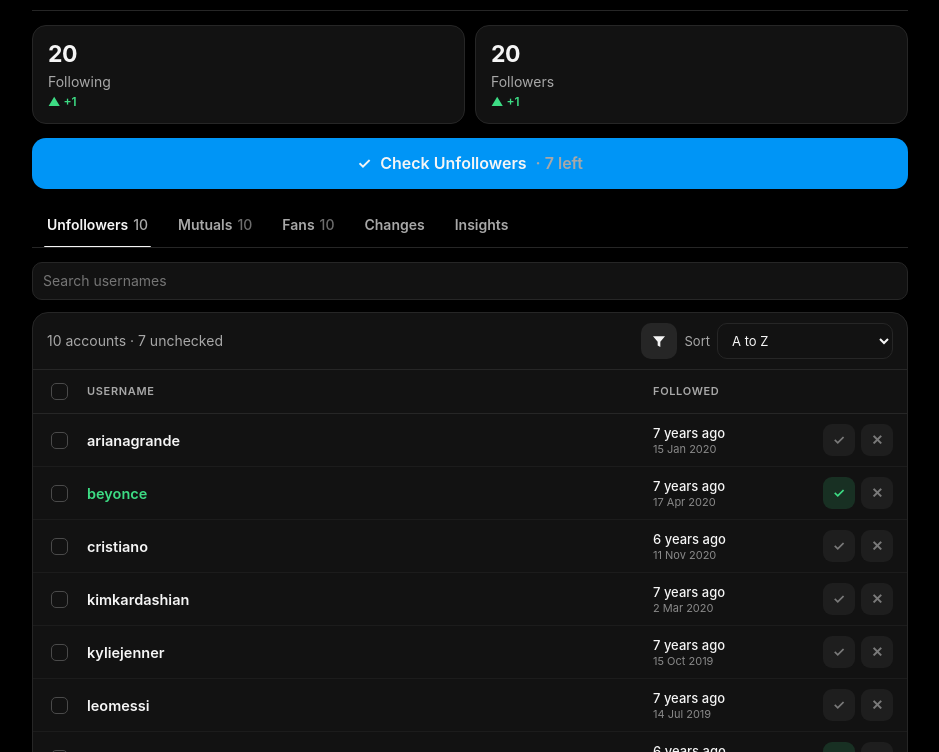
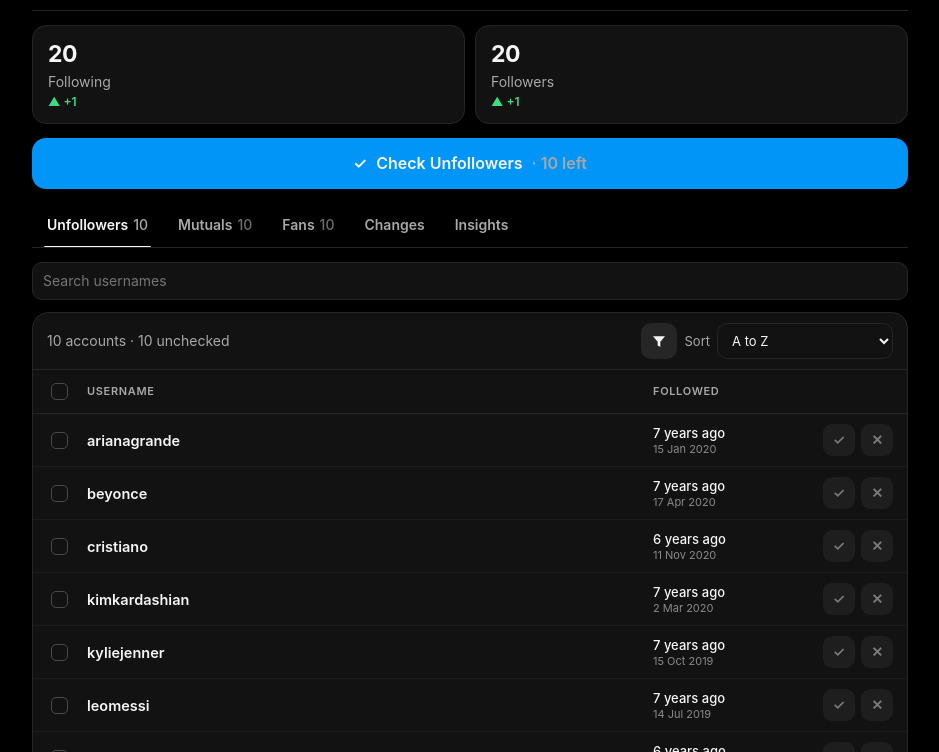
Before and after one commit to kitsudeve/instagram-unfollowers, a plain HTML site: page index.html in a window 1280 px wide. Shown: the part 48-800 px from the top of the page, without its empty margins (170-1109 px from the left). Drawn offline with nearby package versions, Linux system fonts and the light colour scheme; a web font is replaced by a local one.

Commit message:
Start the example profile with nothing marked
The seeded kept/removed accounts read as confusing state rather than as a
demonstration of what the marks look like.

Co-Authored-By: Claude Opus 5 <noreply@anthropic.com>
Claude-Session: https://claude.ai/code/session_014rxNEg97wQz9HNcTphSi6w

```diff
--- a/index.html
+++ b/index.html
@@ -222,7 +222,7 @@ S.f=FRESH();S.cks=Object.assign(FRESH(),{scope:'nofb',sort:'shuffle',st:['u'],fo
 const EX=(()=>{const a=['cristiano','leomessi','selenagomez','kyliejenner','therock','arianagrande','kimkardashian','beyonce','nike','natgeo'],
 b=['nasa','taylorswift','zendaya','billieeilish','dualipa','harrystyles','spotify','netflix','nba','vogue'],
 c=['mrbeast','khaby.lame','charlidamelio','addisonraee','lilnasx','kevinhart4real','chrishemsworth','priyankachopra','dojacat','sza'];
-const p={name:'example_user',date:'2026-11-18',fing:{},fers:{},meta:{natgeo:{s:'k'},nike:{s:'r'},beyonce:{s:'k'}},demo:1,
+const p={name:'example_user',date:'2026-11-18',fing:{},fers:{},meta:{},demo:1,
 log:[{d:'2026-11-18',pd:'2026-10-21',ga:['nasa','taylorswift'],gr:['oldfriend_99'],grT:{oldfriend_99:1700000000},fa:['natgeo'],fr:[],frT:{}},
 {d:'2026-10-21',pd:'2026-08-02',ga:['dualipa','harrystyles','spotify'],gr:['anon_user'],grT:{anon_user:1690000000},fa:['nike','therock'],fr:['randomguy_7'],frT:{randomguy_7:1660000000}}]};
 let t=Date.now()/1000-2.4e8;
```
